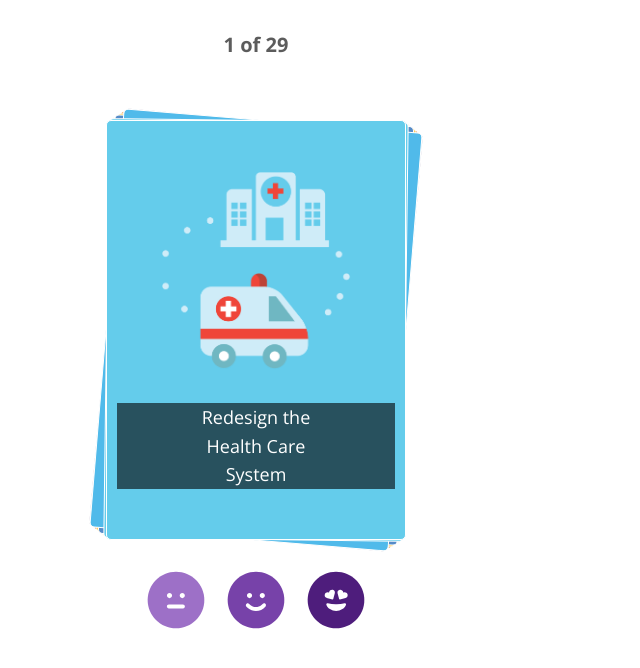
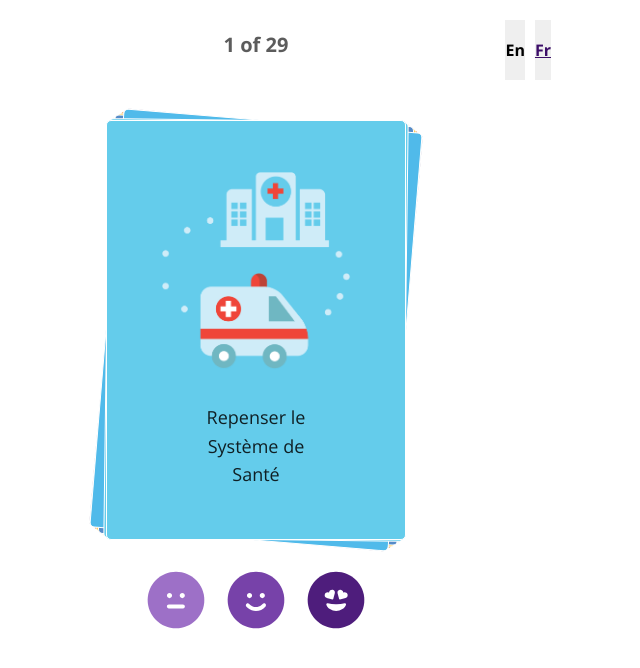
Before and after one commit to mysparkpath/Sparkpathrhok, a React (Create React App) app: page /cards in a window 1280 px wide. Shown: the top 668 px of the page, without its empty margins (384-1024 px from the left). Built offline with nearby package versions, Linux system fonts and the light colour scheme.

Commit message:
added support for multi language and low contrast cards

```diff
--- a/src/App.js
+++ b/src/App.js
@@ -11,6 +11,7 @@ import WellDone from './CardApp/WellDone'
 export const DeckContext = React.createContext({})
 
 const App = () => {
+  const [language, setLanguage] = useState('fr')
   const [deckState, setDeckState] = useState(initialDeckState)
   const [deckHistory, setDeckHistory] = useState()
   const [showTop3, setShowTop3] = useState(false)
@@ -118,6 +119,8 @@ const App = () => {
         totalCount,
         myTop3,
         setMyTop3,
+        language,
+        setLanguage,
       }}
     >
       <Layout>
--- a/src/CardApp/CardDeck.js
+++ b/src/CardApp/CardDeck.js
@@ -63,9 +63,11 @@ const DeckHeader = styled.div`
   padding: 2rem;
   display: flex;
   justify-content: flex-end;
-  align-self: stretch;
+  align-self: center;
   position: relative;
   height: 10rem;
+  max-width: 65rem;
+  width: 100%;
 `
 
 const CardProgress = styled.div`
@@ -123,6 +125,13 @@ const removeButtonProps = {
   alignSelf: 'center',
 }
 
+const languageButtonProps = {
+  border: 'none',
+  background: 'none',
+  mr: '1rem',
+  fontWeight: '600',
+}
+
 const Top3Card = styled.div`
   width: 8rem;
   height: 11.2rem;
@@ -131,7 +140,7 @@ const Top3Card = styled.div`
   color: #fff;
 
   button {
-    background: rgba(0, 0, 0, 0.6);
+    background: rgba(0, 0, 0, 0);
     border-radius: 12px;
     height: 100%;
     width: 100%;
@@ -140,12 +149,16 @@ const Top3Card = styled.div`
     display: flex;
     flex-direction: column;
     justify-content: flex-start;
-    color: #fff;
+    color: ${({ contrast }) => {
+      return contrast ? 'rgba(0,0,0,0.85)' : '#fff'
+    }};
     border: none;
 
     span {
       align-self: flex-end;
-      color: #fff;
+      color: ${({ contrast }) => {
+        return contrast ? 'rgba(0,0,0,0.85)' : '#fff'
+      }};
       border: none;
       background: none;
     }
@@ -188,6 +201,8 @@ const CardDeck = () => {
     myTop3,
     setMyTop3,
     showTop3,
+    language,
+    setLanguage,
   } = useContext(DeckContext)
 
   const { initial: deck, yes } = deckState
@@ -227,7 +242,7 @@ const CardDeck = () => {
     if (currentCard) {
       console.log(currentCard)
       return (
-        <Top3Card bg={currentCard.variant}>
+        <Top3Card bg={currentCard.variant} contrast={currentCard.contrast}>
           <Button
             {...removeButtonProps}
             onClick={e => handleRemoveTop3(e, currentCard)}
@@ -249,6 +264,22 @@ const CardDeck = () => {
       <DeckHeader>
         <CardProgress>{getProgressCount()}</CardProgress>
         <UndoButton />
+        <Button {...languageButtonProps} onClick={() => setLanguage('en')}>
+          <Text
+            color={language === 'en' ? '#3c0d68' : ''}
+            textDecoration={language === 'en' ? 'underline' : 'none'}
+          >
+            En
+          </Text>
+        </Button>
+        <Button {...languageButtonProps} onClick={() => setLanguage('fr')}>
+          <Text
+            color={language === 'fr' ? '#3c0d68' : ''}
+            textDecoration={language === 'fr' ? 'underline' : 'none'}
+          >
+            Fr
+          </Text>
+        </Button>
       </DeckHeader>
 
       <CardStackWrapper istop3={showTop3}>
--- a/src/CardApp/UndoButton.js
+++ b/src/CardApp/UndoButton.js
@@ -15,6 +15,7 @@ const ButtonWrapper = styled.button`
   align-items: center;
   border: none;
   background: none;
+  margin-right: 2rem;
 `
 
 const UndoButton = () => {
--- a/src/components/card.js
+++ b/src/components/card.js
@@ -53,7 +53,11 @@ const Title = styled.div`
 
   line-height: 1.6;
   margin-top: 3rem;
-  background: rgba(0, 0, 0, 0.6);
+
+  ${({ contrast }) => {
+    return contrast ? 'color: rgba(0,0,0,0.85);' : 'color: white;'
+  }}
+  /* background: rgba(0, 0, 0, 0.6); */
 
   ${({ istop3 }) => {
     return istop3 === 'true' ? `font-size: 1.2rem` : ''
@@ -77,9 +81,11 @@ const Img = styled(Image)`
   }}
 `
 
-const Front = ({ imagePath = '', en = {}, rotate, variant, isTop3, card }) => {
-  const { myTop3, setMyTop3, deckState, setDeckState } = useContext(DeckContext)
-  const { title } = en
+const Front = ({ imagePath = '', rotate, variant, isTop3, card, contrast }) => {
+  const { myTop3, setMyTop3, deckState, setDeckState, language } = useContext(
+    DeckContext
+  )
+  const { title } = card[language]
 
   const path = require(`../${imagePath}`)
   const randomRotation = rotate ? Math.random() * 5 : 0
@@ -95,8 +101,6 @@ const Front = ({ imagePath = '', en = {}, rotate, variant, isTop3, card }) => {
     }
   }
 
-  console.log(`${isTop3.toString()}`)
-
   return (
     <Wrapper
       istop3={isTop3.toString()}
@@ -106,7 +110,7 @@ const Front = ({ imagePath = '', en = {}, rotate, variant, isTop3, card }) => {
       <ImageWrapper>
         <Img istop3={isTop3.toString()} src={path} />
       </ImageWrapper>
-      <Title istop3={isTop3.toString()}>
+      <Title istop3={isTop3.toString()} contrast={contrast}>
         <div style={{ maxWidth: '50%' }}>{title}</div>
       </Title>
       {isTop3 && (
@@ -230,8 +234,9 @@ const TextBottom = styled.p`
     color: rgba(0, 0, 0, 0.75);
 `
 
-const Back = ({ en = {}, variant }) => {
-  const { title, blurb_1, blurb_2 } = en
+const Back = ({ card, variant }) => {
+  const { language } = useContext(DeckContext)
+  const { title, blurb_1, blurb_2 } = card[language]
   return (
     <BackWrapper style={{ background: variant }}>
       <BtnWrapper>
@@ -253,21 +258,21 @@ const Back = ({ en = {}, variant }) => {
 }
 
 const Card = ({ card, isTop3, rotate }) => {
-  const { image_path, en, variant } = card
+  const { image_path, variant, contrast } = card
   const [front, toggleView] = useState(true)
   if (front) {
     return (
       <Front
         rotate={rotate}
         imagePath={image_path}
-        en={en}
         variant={variant}
         isTop3={isTop3}
         card={card}
+        contrast={contrast}
       />
     )
   }
-  return <Back en={en} variant={variant} />
+  return <Back card={card} variant={variant} />
 }
 
 export default Card
--- a/src/components/text.js
+++ b/src/components/text.js
@@ -21,6 +21,11 @@ const textTransform = style({
   cssProperty: 'textTransform',
 })
 
+const textDecoration = style({
+  prop: 'textDecoration',
+  cssProperty: 'textDecoration',
+})
+
 const Text = styled.div`
   ${color}
   ${borders}
@@ -36,6 +41,7 @@ const Text = styled.div`
   ${textAlign}
   ${textStyle}
   ${textTransform}
+  ${textDecoration}
 `
 
 Text.defaultProps = {
--- a/src/static/spark_paths.js
+++ b/src/static/spark_paths.js
@@ -6,6 +6,7 @@ export default {
       image_path: 'static/card_images/card_1.png',
       alt: '',
       variant: '#64CCEB',
+      contrast: true,
       en: {
         title: 'Redesign the Health Care System',
         blurb_1:
@@ -51,6 +52,7 @@ export default {
       image_path: 'static/card_images/card_2.png',
       alt: '',
       variant: '#64CCEB',
+      contrast: true,
       en: {
         title: 'Promote Healthy Living',
         blurb_1:
@@ -94,6 +96,7 @@ export default {
       image_path: 'static/card_images/card_3.png',
       alt: '',
       variant: '#50BAEA',
+      contrast: true,
       en: {
         title: 'Advance Health Informatics',
         blurb_1:
@@ -154,7 +157,7 @@ export default {
           'Doctors have long known that people differ in how they respond to medicines. However, without understanding and adjusting to individual differences, treatments developed have generally been created for the many, rather than the few. There are opportunities to develop new systems to use genetic information, detect small changes in the body, create and assess new drugs, and produce specific vaccines.',
       },
       fr: {
-        titre: 'Créer de meilleurs médicaments',
+        title: 'Créer de meilleurs médicaments',
         blurb_1:
           'Les médicaments nous ont permis d’allonger et d’améliorer la vie humaine à un niveau que nos ancêtres n’auraient jamais pu imaginer. En raison des avancées en recherche génétique, il y a des opportunités sans précédent pour créer des médicaments personnalisés, basés sur la génétique.',
         careers: [
@@ -221,6 +224,7 @@ export default {
       image_path: 'static/card_images/card_6.png',
       alt: '',
       variant: '#FDD10D',
+      contrast: true,
       en: {
         title: 'Distribute The Wealth',
         blurb_1:
@@ -264,6 +268,7 @@ export default {
       image_path: 'static/card_images/card_7.png',
       alt: '',
       variant: '#FDBE12',
+      contrast: true,
       en: {
         title: 'Foster Sustainable Development',
         blurb_1:
@@ -304,6 +309,7 @@ export default {
       image_path: 'static/card_images/card_8.png',
       alt: '',
       variant: '#F8961D',
+      contrast: true,
       en: {
         title: 'Establish Fair Trade',
         blurb_1:
@@ -609,6 +615,7 @@ export default {
       image_path: 'static/card_images/card_16.png',
       alt: '',
       variant: '#E26DAB',
+      contrast: true,
       en: {
         title: 'Build the school of the future',
         blurb_1:
@@ -653,6 +660,7 @@ export default {
       image_path: 'static/card_images/card_17.png',
       alt: '',
       variant: '#F06BA8',
+      contrast: true,
       en: {
         title: 'Protect society from crime',
         blurb_1:
```
